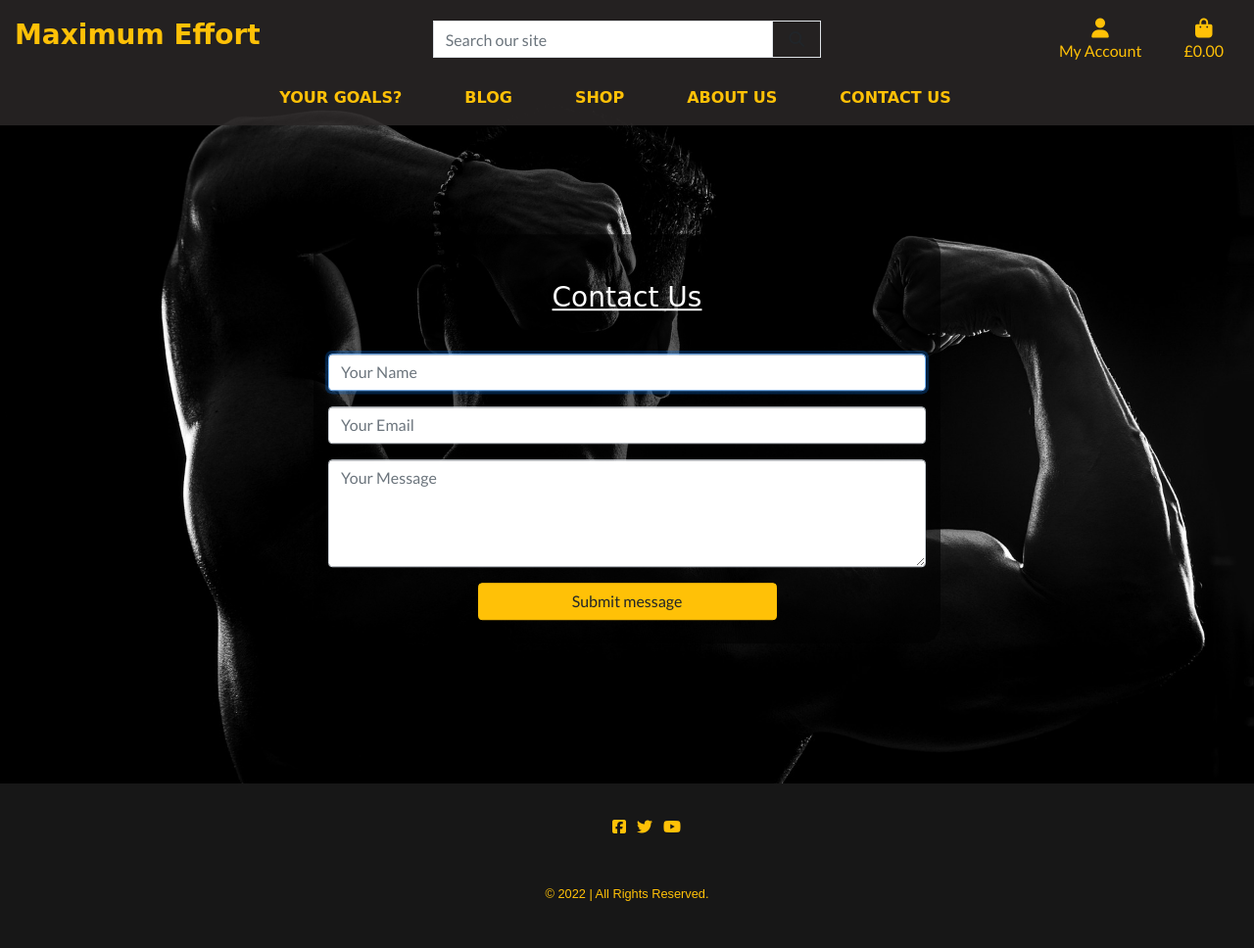
After one commit to PaulBowden673/Projects-MP-MP4, a Django app: page /contact/ in a window 1280 px wide. The commit adds this page. Shown: the whole page at 98% size. Run offline with Django 3.2, Linux system fonts and the light colour scheme; parts of the project's set-up code (start-up, migrations or seed data) failed here and were passed over; some libraries are stand-ins or nearby versions; some web fonts are replaced.

Commit message:
added contact forma dn page

```diff
--- /dev/null
+++ b/home/forms.py
@@ -0,0 +1,19 @@
+from django import forms
+
+
+class ContactForm(forms.Form):
+    name = forms.CharField(max_length=100, widget=forms.TextInput(attrs={
+        'autofocus': True,
+        'class': "form-group",
+        'placeholder': "Your Name",
+
+    }), label="")
+    email = forms.EmailField(widget=forms.TextInput(attrs={
+        'class': "form-group",
+        'placeholder': "Your Email"
+    }), label="")
+    message = forms.CharField(widget=forms.Textarea(attrs={
+        'class': "form-group",
+        'rows': "4",
+        'cols': "50",
+        'placeholder': "Your Message"}), label="")
--- /dev/null
+++ b/home/templates/home/contact.html
@@ -0,0 +1,23 @@
+{% extends "base.html" %}
+{% load static %}
+
+{% block page_header %}
+{% endblock %}
+
+{% block content %}
+<div id="contact_page">
+    <div class="overlay"></div>
+    <div class="container about mt-5">
+        <div class="row mt-5">
+            <div class="col">
+                <h3>Contact Us</h3>
+                <form method="POST" class="text-wht p4 mb-4 aw">
+                    {% csrf_token %}
+                    {{ form|crispy }}
+                    <h4><input type="submit" class="btn btn-warning w-50" value="Submit message" /></h4>
+                </form>
+            </div>
+        </div>
+    </div>
+</div>
+{% endblock %}
--- a/home/urls.py
+++ b/home/urls.py
@@ -1,5 +1,6 @@
 from django.urls import path
-from home.views import AboutView  # , LoseweightView, GainweightView, EnduranceView, LivehealthyView, ContactView
+from home.views import AboutView, ContactView
+# , LoseweightView, GainweightView, EnduranceView, LivehealthyView
 from . import views
 
 urlpatterns = [
@@ -9,5 +10,5 @@ urlpatterns = [
     # path('gain-weight/', GainweightView.as_view(), name='gain-weight'),
     # path('endurance/', EnduranceView.as_view(), name='endurance'),
     # path('live-healthy/', LivehealthyView.as_view(), name='live-healthy'),
-    # path('contact/', ContactView.as_view(), name='contact'),
+    path('contact/', ContactView.as_view(), name='contact'),
 ]
--- a/home/views.py
+++ b/home/views.py
@@ -4,7 +4,7 @@ from django.contrib import messages
 from django.core.mail import send_mail
 from django.views import generic
 from django.views.generic import TemplateView
-# from .forms import ContactForm
+from .forms import ContactForm
 
 # Create your views here.
 
@@ -35,30 +35,31 @@ class LivehealthyView(TemplateView):
     template_name = "home/live-healthy.html"
 
 
-# class ContactView(generic.FormView):
-#  form_class = ContactForm
-# template_name = "home/contact.html"
+class ContactView(generic.FormView):
+    form_class = ContactForm
+    template_name = "home/contact.html"
 
-    # def get_success_url(self):
-    #    return reverse("contact")
+    def get_success_url(self):
+        return reverse("contact")
 
-    # def form_valid(self, form):
-    #   """"Getting clean data from the form and creating
-    #    a message to get sent to default email."""
-    #    messages.success(self.request, "Thank you for getting in touch with us. We have received your message.")
-    #   name = form.cleaned_data.get('name')
-    #  email = form.cleaned_data.get('email')
-    # message = form.cleaned_data.get('message')
+    def form_valid(self, form):
+        """"Getting clean data from the form and creating
+        a message to get sent to default email."""
+        messages.success(self.request,
+                         "Thank you for getting in touch with us. We have received your message.")
+        name = form.cleaned_data.get('name')
+        email = form.cleaned_data.get('email')
+        message = form.cleaned_data.get('message')
 
-    # full_message = f"""
-    # Received message below from {name}, {email}
-    # ___________________________
-    # {message}
-    # """
-    # send_mail(
-    #    subject="Message from TLP contact form",
-    #   message=full_message,
-    #  from_email=settings.DEFAULT_FROM_EMAIL,
-    # recipient_list=[settings.NOTIFY_EMAIL]
-    # )
-    # return super(ContactView, self).form_invalid(form)
+        full_message = f"""
+        Received message below from {name}, {email}
+        ___________________________
+        {message}
+        """
+        send_mail(
+            subject="Message from TLP contact form",
+            message=full_message,
+            from_email=settings.DEFAULT_FROM_EMAIL,
+            recipient_list=[settings.NOTIFY_EMAIL]
+        )
+        return super(ContactView, self).form_invalid(form)
--- a/maximum_effort/settings.py
+++ b/maximum_effort/settings.py
@@ -49,6 +49,7 @@ INSTALLED_APPS = [
     'checkout',
     'crispy_forms',
     'profiles',
+    'storages',
 
 
 
--- a/static/css/base.css
+++ b/static/css/base.css
@@ -251,8 +251,9 @@ body {
     background-size: cover;
 }
 
-/* About page */
-#about_page {
+/* About page & Contact page*/
+#about_page,
+#contact_page {
     background-image: url("/static/media/about.jpg");
     background-size: cover;
     position: relative;
@@ -278,7 +279,7 @@ body {
     width: 50%;
 }
 
-.about h1 {
+.about h3 {
     font-family: "Stalinist One", cursive;
     text-decoration: underline;
     margin-bottom: 40px;
--- a/templates/includes/main_nav.html
+++ b/templates/includes/main_nav.html
@@ -42,7 +42,7 @@
         </li>
 
         <li class="nav-item">
-            <a href="" class="font-weight-bold nav-link mr-5 text-nav" id="contact" aria-haspopup="true" aria-expanded="false">
+            <a href="{% url 'contact' %}" class="font-weight-bold nav-link mr-5 text-nav" id="contact" aria-haspopup="true" aria-expanded="false">
                 CONTACT US
             </a>
         </li>
```
Also changed, not shown: custom_storages.py (added, +10 -0 lines), home/templates/home/forms.py (added, +19 -0 lines).
